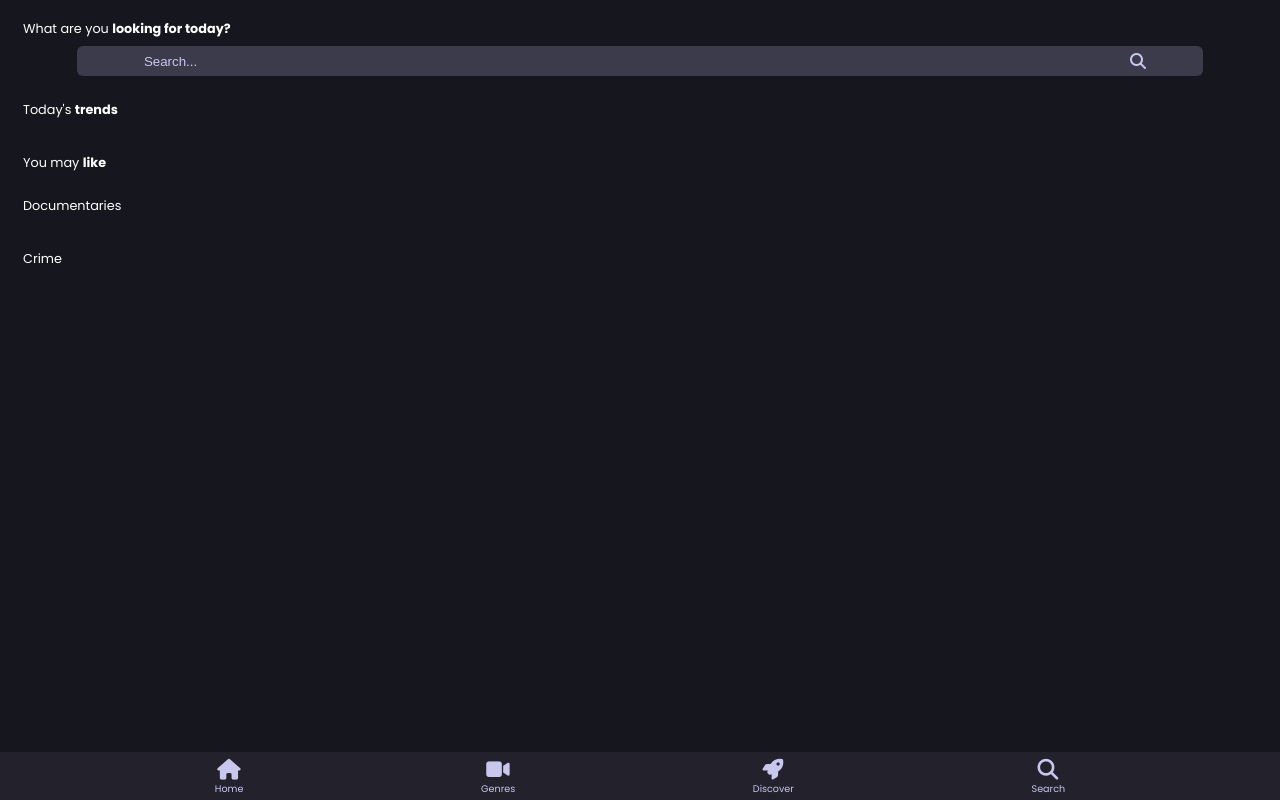
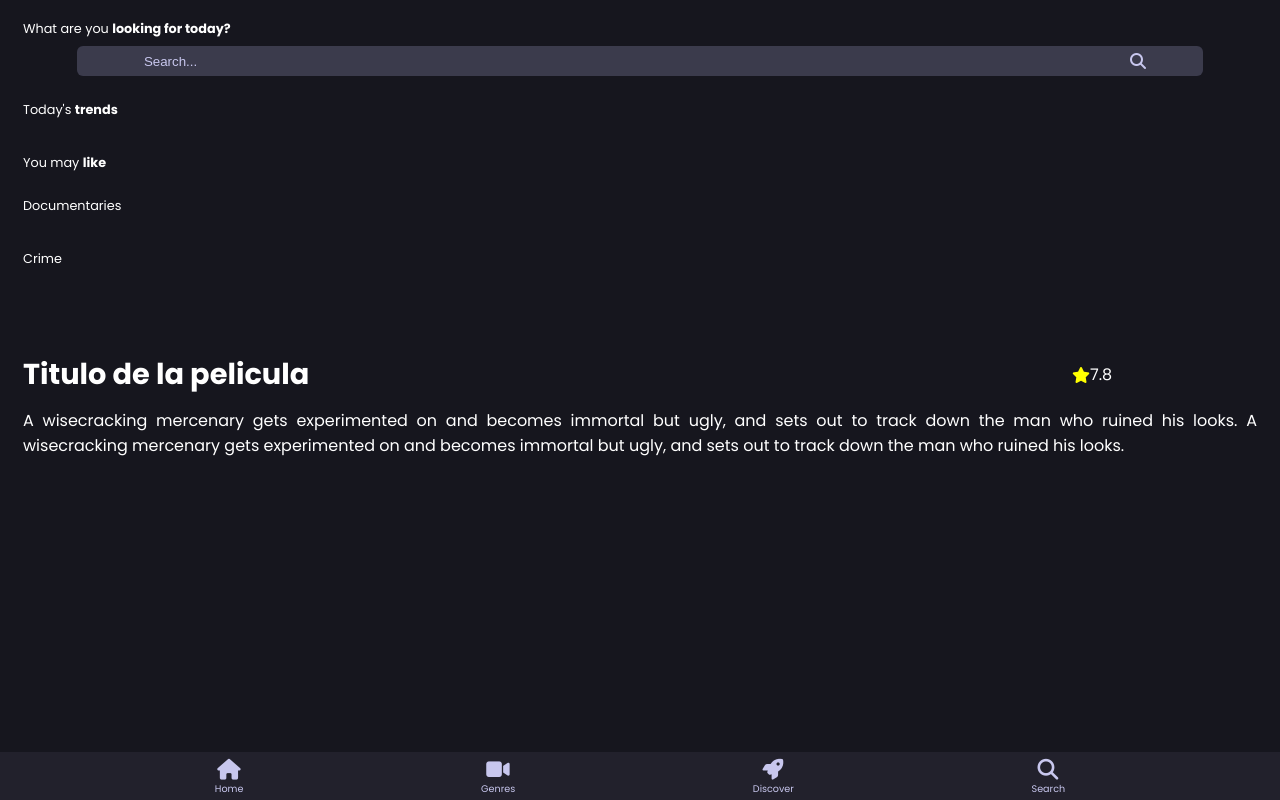
Before and after one commit to Aecheverri1/practicas-api, a website: page index.html in a window 1280 px wide. Drawn offline with nearby package versions, Linux system fonts and the light colour scheme; no server answers.

Commit message:
I started the design of the Movie Detail page.

```diff
--- a/index.html
+++ b/index.html
@@ -75,6 +75,14 @@
         <section class="movie-genres-section">
         </section>
 
+        <section class="movie-detail-section">
+            <div class="movie-title-container">
+                <p class="movie-detail-title">Titulo de la pelicula</p>
+                <span class="movie-detail-rating"><i class="fa-solid fa-star"></i> 7.8</span>
+            </div>
+            <p class="movie-detail-description">A wisecracking mercenary gets experimented on and becomes immortal but ugly, and sets out to track down the man who ruined his looks. A wisecracking mercenary gets experimented on and becomes immortal but ugly, and sets out to track down the man who ruined his looks.</p>
+        </section>
+
 
     </main>
     <footer>
--- a/styles/styles.css
+++ b/styles/styles.css
@@ -187,3 +187,41 @@ html {
     font-weight: bold;
     border-radius: 6px;
 }
+
+.movie-detail-section {
+    display: flex;
+    flex-direction: column;
+    justify-content: center;
+    margin: 0 auto;
+    padding-left: 23px;
+    padding-right: 23px;
+    width: 100%;
+}
+
+.movie-title-container {
+    display: flex;
+    margin-bottom: 12px;
+}
+
+.movie-detail-title {
+    color: white;
+    width: 85%;
+    font-size: 1.8rem;
+    font-weight: bold;
+}
+
+.movie-detail-rating {
+    color: white;
+    display: flex;
+    align-items: center;
+    justify-content: center;
+}
+
+.fa-star {
+    color: yellow;
+}
+
+.movie-detail-description {
+    color: white;
+    text-align: justify;
+}
```
